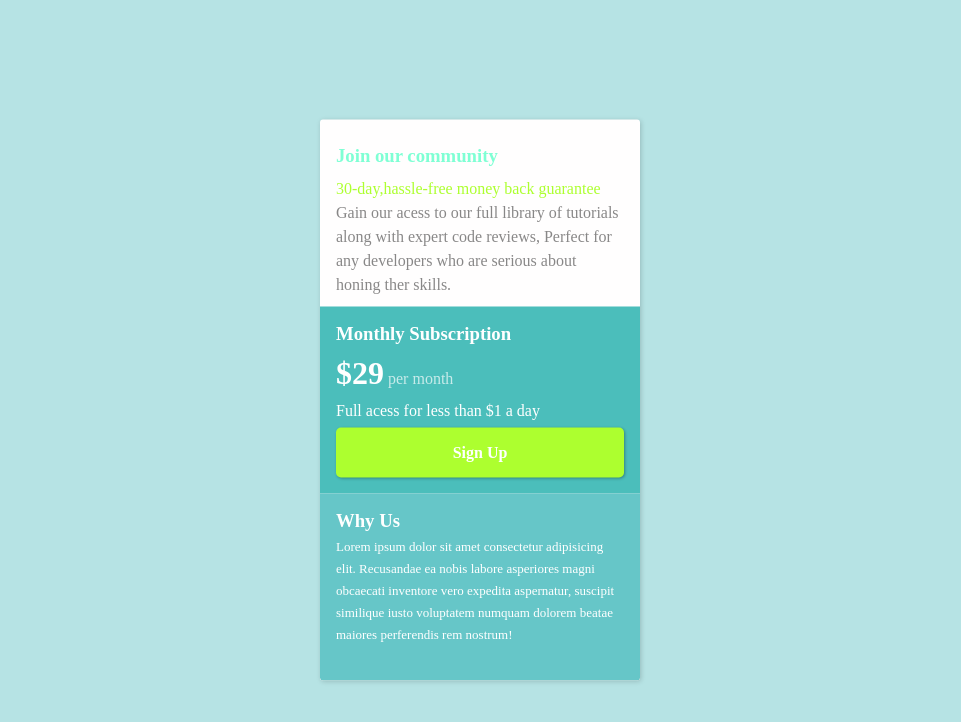
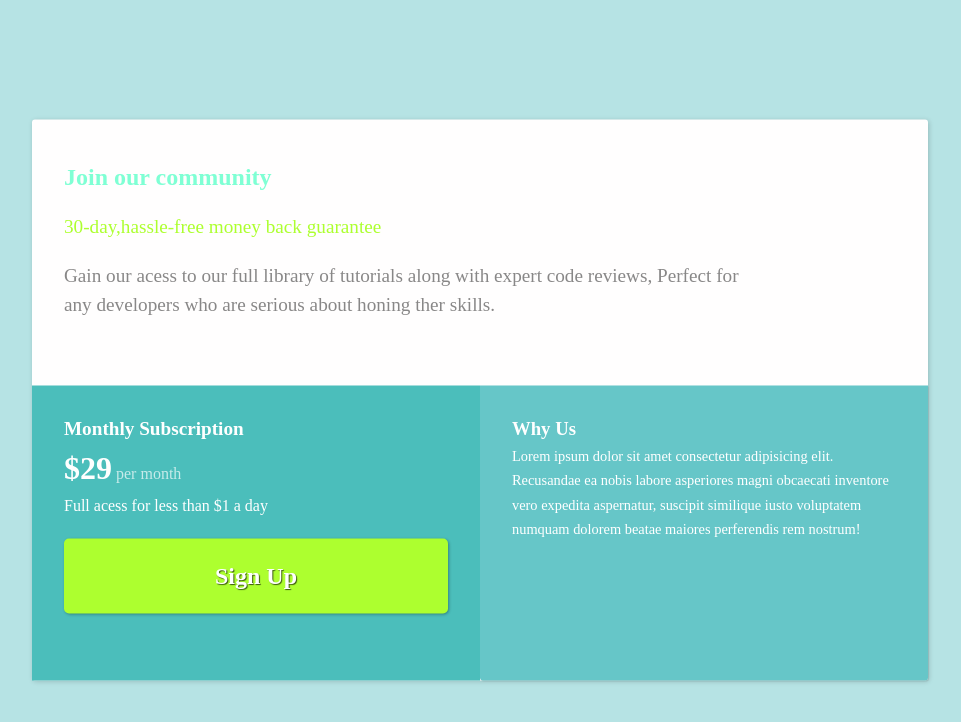
Before and after one commit to IvanFrancoLima/Layout-de-Propaganda, a plain HTML site: page index.html in a window 1280 px wide. Shown: the whole page, without its empty margins (160-1121 px from the left). Drawn offline with Linux system fonts and the light colour scheme.

Commit message:
finalizando

```diff
--- a/estilos/style.css
+++ b/estilos/style.css
@@ -35,7 +35,6 @@ main{
     border-radius: 3px;
     box-shadow: 1px 1px 5px rgba(0, 0, 0, 0.178);
     transform: translate(-50%,-50%);
-    overflow-y: hidden;
 }
 
 #introduction{
--- a/estilos/styles.telas.css
+++ b/estilos/styles.telas.css
@@ -1,2 +1,75 @@
-@media screen and (min-width:375px) {
+@media screen and (min-width:768px) {
+    #tela_login{
+        max-width: 1000px;
+        width: 70%;
+        display: flex;
+        flex-direction: column;
+    }
+
+    #introduction{
+        padding: 2.5em;
+        height: 80%;
+    }
+
+    #introduction h1{
+        font-size: 1em;
+    }
+
+    #introduction p{
+        text-align: justify;
+        font-size: 1em;
+    }
+
+    div{
+        display: flex;
+        height: 100%;
+    }
+
+    #product{
+        flex: 100%;
+        height: 100%;
+        padding: 2em;
+    }
+
+    #product h1{
+        font-size: 1.2em;
+    }
+
+    #product a{
+        margin-top: 1em;
+        text-shadow: 1px 1px 1px rgba(0, 0, 0, 0.658);
+        font-size: 1.5em;
+    }
+
+    #us{
+        flex: 100%;
+        height: 100%;
+        padding: 2em;
+        font-size: 1em;
+    }
+
+    #us p{
+        font-size: 0.8em;
+    }
 }
+
+@media screen and (min-width:900px){
+    #introduction{
+        padding: 2em;
+        height: 80%;
+    }
+
+    #introduction h1{
+        font-size: 1.5em;
+    }
+
+    #introduction p{
+        text-align: justify;
+        font-size: 1.2em;
+        padding: 10px 0;
+    }
+
+    #us p{
+        font-size: 0.9em;
+    }
+}
--- a/index.html
+++ b/index.html
@@ -15,6 +15,8 @@
                 <p>30-day,hassle-free money back guarantee</p>
                 <p>Gain our acess to our full library of tutorials along with expert code reviews, Perfect for<br> any developers who are serious about honing ther skills.</p>
             </section>
+
+            <div>
                 <section id="product">
                     <h1>Monthly Subscription</h1>
                     <p><strong id="price">$29</strong> per month</p>
@@ -25,6 +27,7 @@
                     <h1>Why Us</h1>
                     <p>Lorem ipsum dolor sit amet consectetur adipisicing elit. Recusandae ea nobis labore asperiores magni obcaecati inventore vero expedita aspernatur, suscipit similique iusto voluptatem numquam dolorem beatae maiores perferendis rem nostrum!</p>
                 </section>
+            </div>
         </section>
     </main>
 </body>
```
Lines whose indentation alone changed are shown as unchanged.
